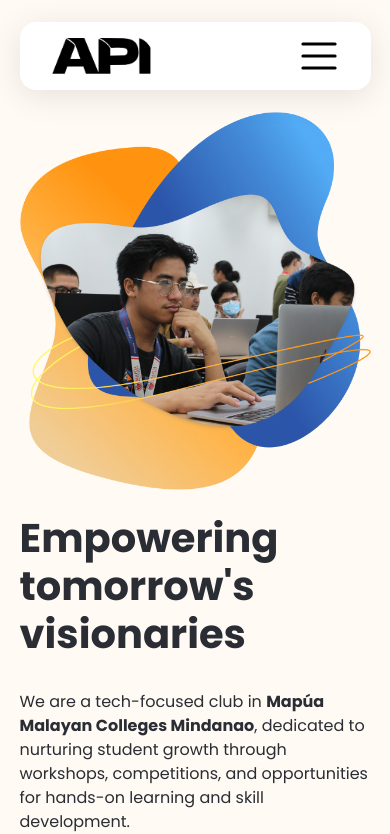
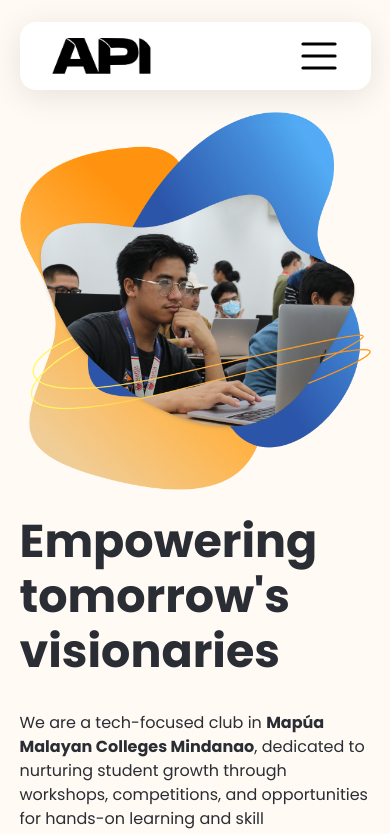
Before and after one commit to LAFruto/api-website, a Next.js app: page / in a window 390 px wide. Shown: the top 834 px of the page. Built offline with nearby package versions, Linux system fonts and the light colour scheme.

Commit message:
font size

```diff
--- a/components/home/Hero.tsx
+++ b/components/home/Hero.tsx
@@ -7,7 +7,7 @@ const Hero = () => {
     <section className="max-container padding-container py-28">
       <div className="flex flex-col-reverse lg:grid grid-cols-2 px-0 gap-4 lg:gap-12 xl:px-8">
         <div className="flex justify-center flex-col gap-4 py-2 lg:gap-6 lg:py-16">
-          <h1 className="bold-40 lg:bold-64 xl:bold-64">
+          <h1 className="bold-46 lg:bold-64 xl:bold-64">
             Empowering tomorrow's visionaries
           </h1>
           <p className="regular-16 mt-4 xl:max-w[50px]">
```
